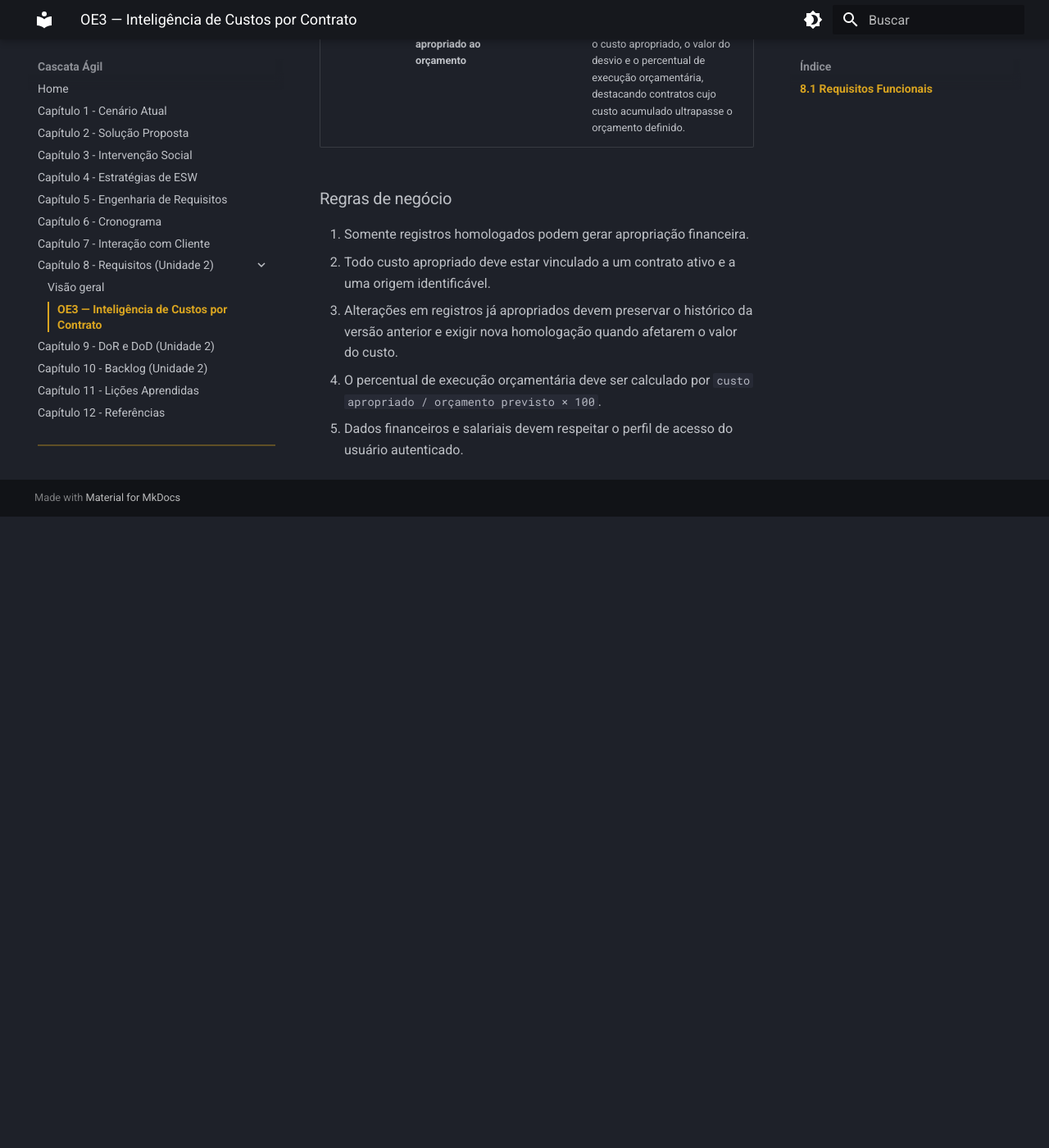
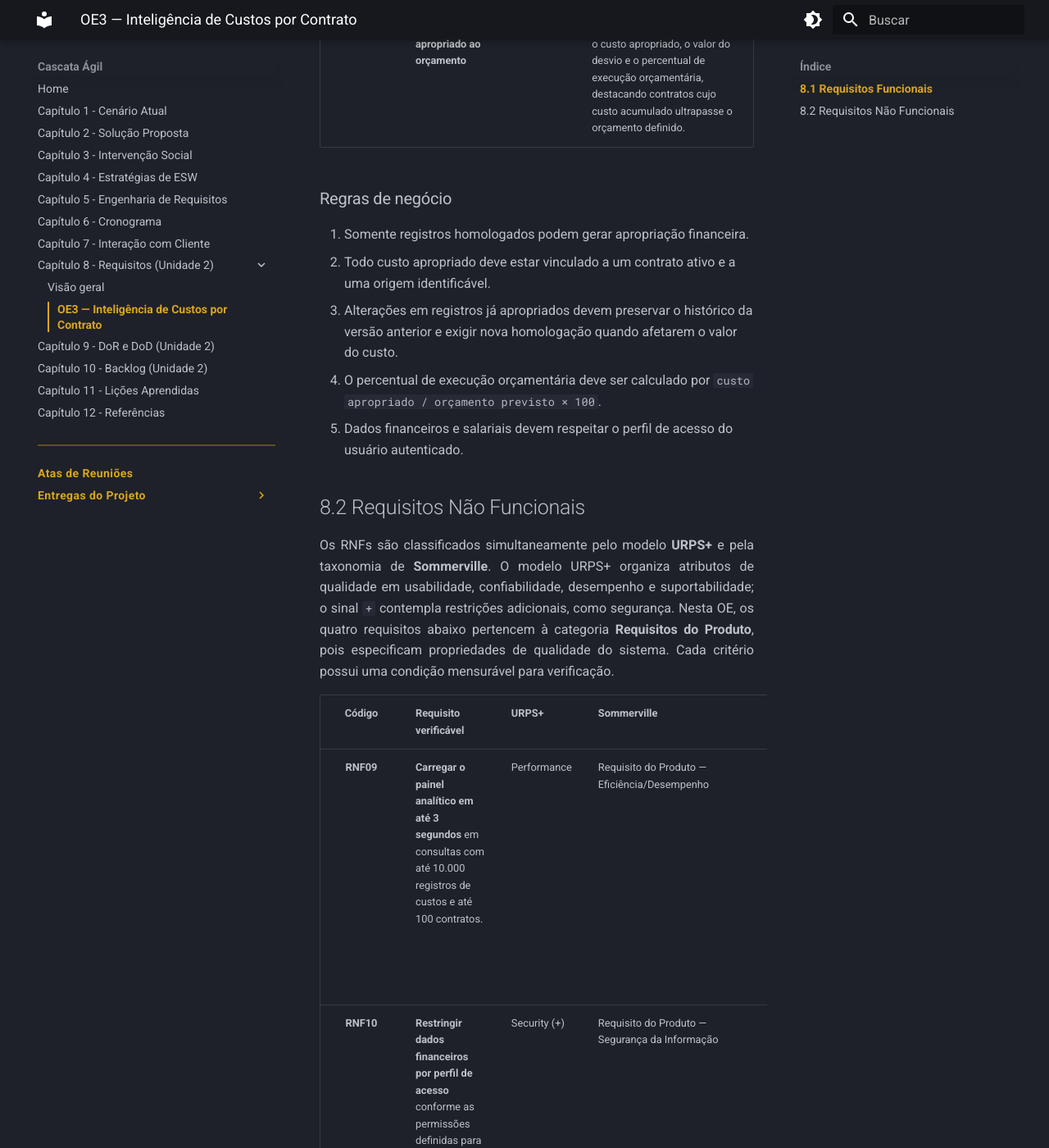
Before and after one commit to mdsreq-fga-unb/REQ-2026.2-T01-DUOC-Finance, an MkDocs documentation site: the page built from docs/requisitos/mod3.md, in a window 1280 px wide and 1400 px high, scrolled down 1210 px. Shown: the whole window at 82% size. Built offline with MkDocs 1.6.1 and Material for MkDocs 9.7.7, drawn with Linux system fonts in a browser that asks for light colours; before the commit the page ends 1840 px from its top, so only the background shows below that; some of the changed text lies outside the part shown.

Commit message:
docs/especifica RNFs

```diff
--- a/docs/requisitos/mod3.md
+++ b/docs/requisitos/mod3.md
@@ -20,3 +20,14 @@
 3. Alterações em registros já apropriados devem preservar o histórico da versão anterior e exigir nova homologação quando afetarem o valor do custo.
 4. O percentual de execução orçamentária deve ser calculado por `custo apropriado / orçamento previsto × 100`.
 5. Dados financeiros e salariais devem respeitar o perfil de acesso do usuário autenticado.
+
+## 8.2 Requisitos Não Funcionais
+
+Os RNFs são classificados simultaneamente pelo modelo **URPS+** e pela taxonomia de **Sommerville**. O modelo URPS+ organiza atributos de qualidade em usabilidade, confiabilidade, desempenho e suportabilidade; o sinal `+` contempla restrições adicionais, como segurança. Nesta OE, os quatro requisitos abaixo pertencem à categoria **Requisitos do Produto**, pois especificam propriedades de qualidade do sistema. Cada critério possui uma condição mensurável para verificação.
+
+| Código | Requisito verificável | URPS+ | Sommerville | Critério mensurável |
+| :---: | :--- | :--- | :--- | :--- |
+| **RNF09** | **Carregar o painel analítico em até 3 segundos** em consultas com até 10.000 registros de custos e até 100 contratos. | Performance | Requisito do Produto — Eficiência/Desempenho | Em 95 de 100 execuções, medidas no ambiente de homologação com dados sintéticos, a primeira visualização dos indicadores deve ocorrer em no máximo 3 s. |
+| **RNF10** | **Restringir dados financeiros por perfil de acesso** conforme as permissões definidas para cada papel. | Security (+) | Requisito do Produto — Segurança da Informação | Em 100% dos casos de teste de autorização, um usuário sem permissão deve receber resposta HTTP 403 e não deve visualizar registros financeiros de contratos não autorizados. |
+| **RNF11** | **Manter a consistência transacional da apropriação de custos** durante inclusões, alterações e homologações concorrentes. | Reliability | Requisito do Produto — Confiabilidade/Dependabilidade | Em 100 execuções concorrentes do cenário de teste, não deve haver custo duplicado, registro órfão ou divergência entre o total dos lançamentos e o total do contrato; todas as operações devem ser confirmadas ou revertidas integralmente. |
+| **RNF12** | **Permitir uso do painel em telas de computador e tablet** sem perda de informação essencial. | Usability | Requisito do Produto — Usabilidade | Nos viewports de 1024 × 768 px e 768 × 1024 px, 100% dos indicadores, filtros e rótulos obrigatórios devem permanecer acessíveis sem rolagem horizontal. |
```
